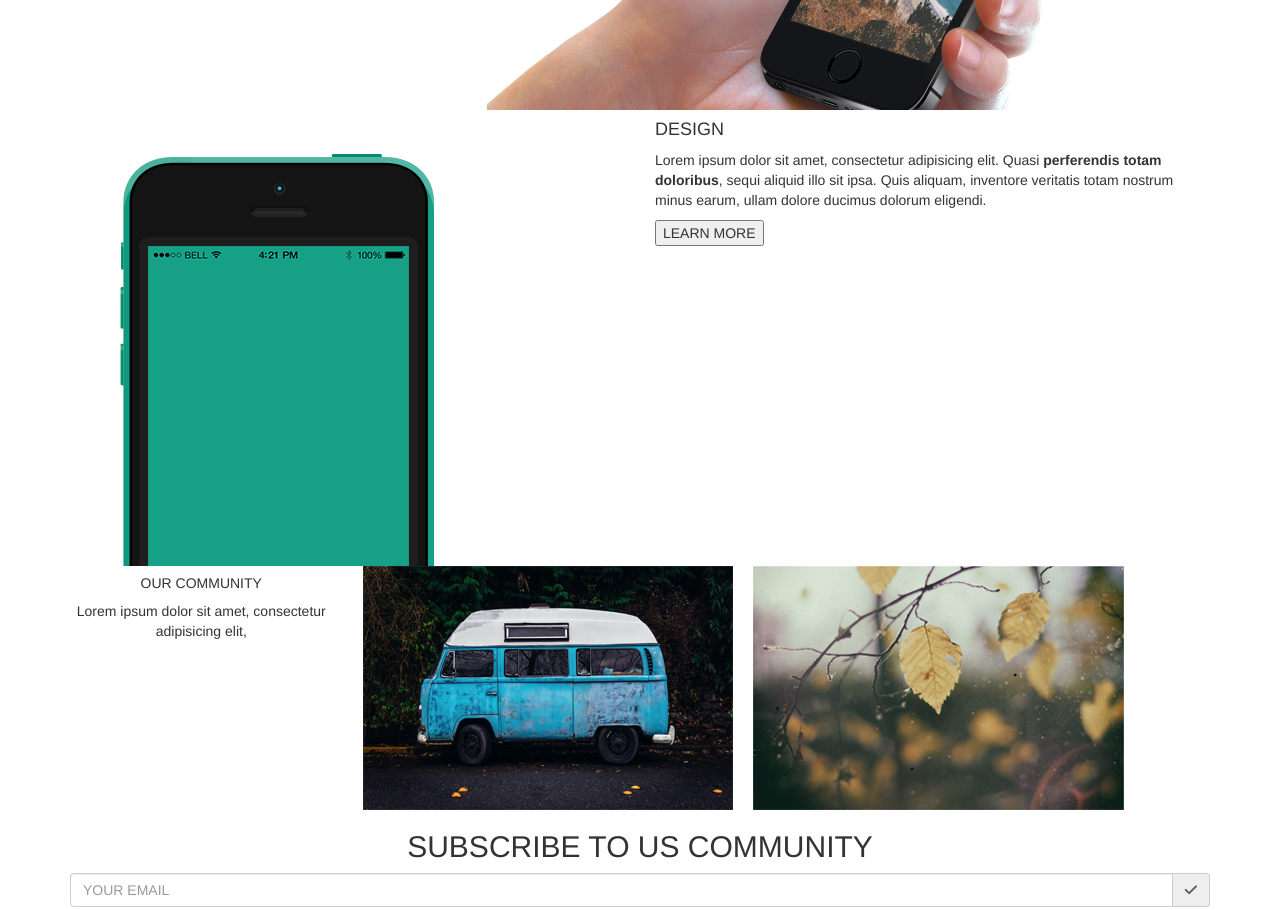
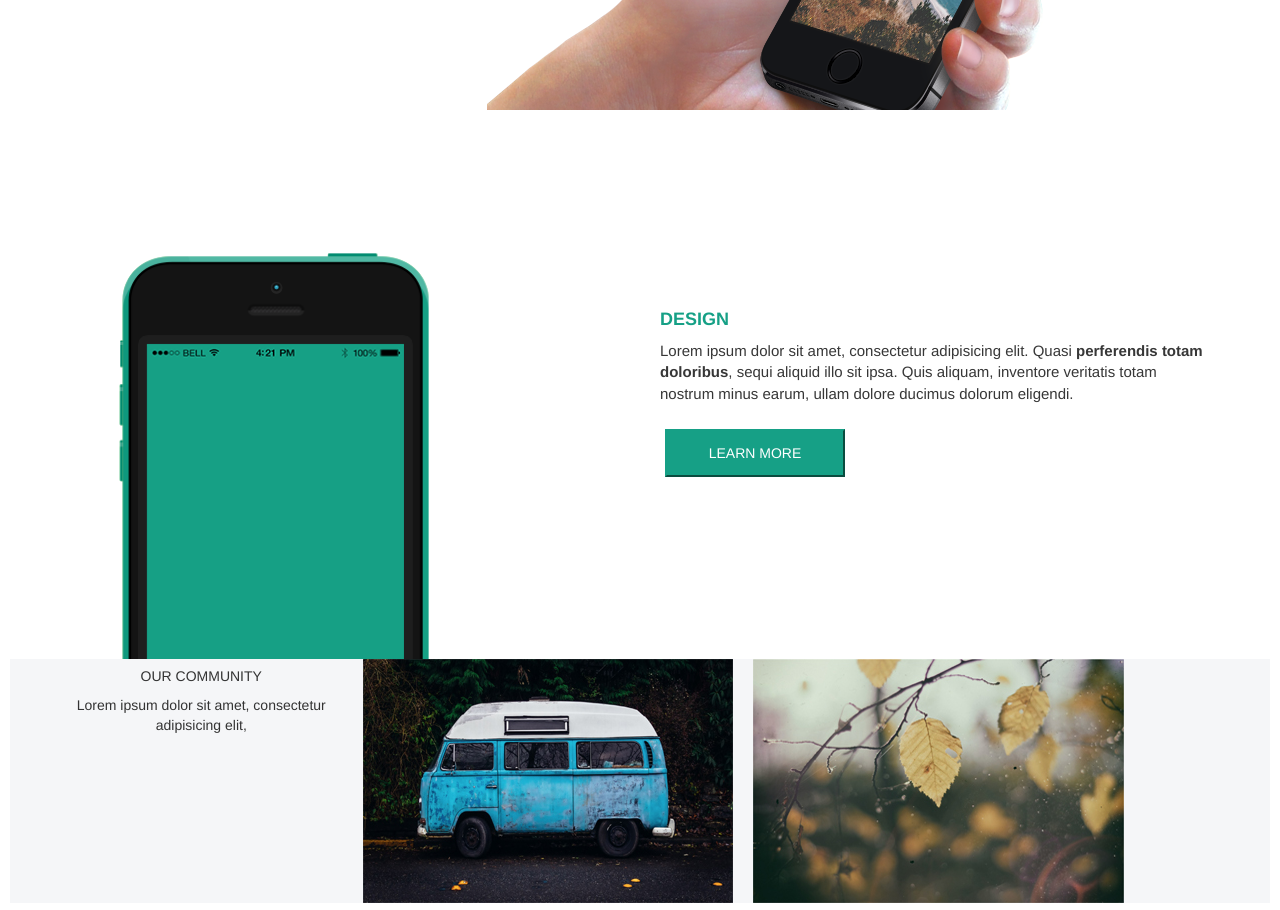
Before and after one commit to ValLR/photolab, a website: page index.html in a window 1280 px wide. Shown: the part 1000-1910 px from the top of the page. Drawn offline with nearby package versions, Linux system fonts and the light colour scheme.

Commit message:
lista sección design

```diff
--- a/assets/sass/_bases.scss
+++ b/assets/sass/_bases.scss
@@ -41,10 +41,7 @@ body{
 		}
 	}
 	.gStart{
-		background-color:$green;
-		border-color:$green;
-		padding:12px;
-		color:$white;
+		@include boton();
 		border-radius:10%;
 		font-weight:bold;
 	}
@@ -65,7 +62,44 @@ body{
 		}
 		button{
 			margin-left:10px;
+			border-radius:10%;
+			font-weight:bold;
 		}
+	}
+	.design{
+		background-color:$white;
+
+		.des-box{
+			padding-top:100px;
+		}
+
+		.body-title{
+			color:$green;
+			font-weight:bolder;
+			margin-top:100px;
+			margin-left:5px;
+		}
+		.body{
+			color:$text;
+			font-size:15px;
+			margin-bottom:25px;
+			margin-left:5px;
+
+		}
+		#learn{
+			@include boton();
+			margin-left:10px;
+			width:180px;
+			height:auto;
+		}
+		img{
+			width:400px;
+			height:auto;
+		}
+	}
+	.community{
+		background-color:$grey;
+		margin:0 10px;
 	}
 }
 //gdyr37
--- a/assets/sass/_mixin.scss
+++ b/assets/sass/_mixin.scss
@@ -5,3 +5,9 @@
     x-overflow:hidden;
     font-family: 'Nunito', sans-serif;
 }
+@mixin boton(){
+	background-color:$green;
+	border-color:$green;
+	padding:12px;
+	color:$white;
+}
--- a/index.html
+++ b/index.html
@@ -57,12 +57,12 @@
 		</div>
 	</section>
 	<section class="design">
-		<div class="container">
+		<div class="container des-box">
 			<div class="row">
 				<div class="col-md-6 hidden-xs">
 					<img src="dist/img/phone.png" alt="">
 				</div>
-				<div class="col-md-6 col-s-12">
+				<div class="col-md-6 col-s-12 text">
 					<h4 class="body-title">DESIGN</h4>
 					<p class="body">Lorem ipsum dolor sit amet, consectetur adipisicing elit. Quasi <b>perferendis totam doloribus</b>, sequi aliquid illo sit ipsa. Quis aliquam, inventore veritatis totam nostrum minus earum, ullam dolore ducimus dolorum eligendi.</p>
 					<button id="learn" href="" type="button">LEARN MORE</button>
```
Also changed, not shown: dist/css/style.min.css.
